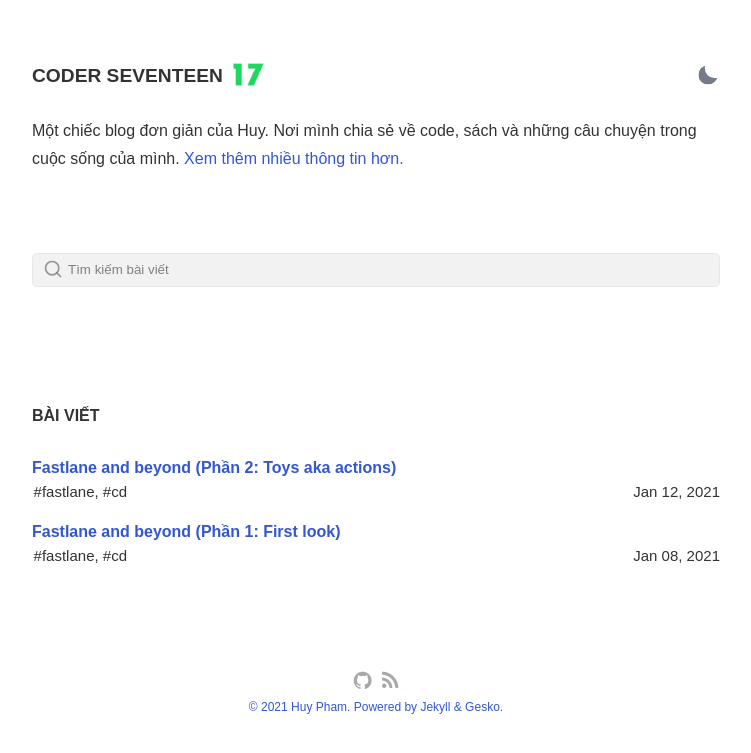
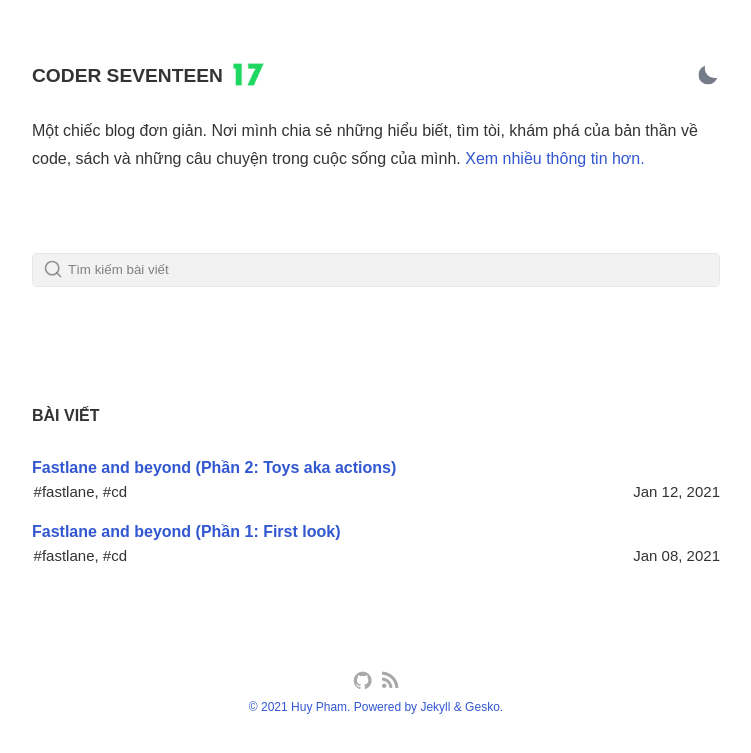
Before and after one commit to coder7eeN/coder7eeN.github.io, a Jekyll site: the page built from index.html, in a window 1280 px wide. Shown: the top 753 px of the page, without its empty margins (264-1015 px from the left). Built offline with Jekyll 4.4.1, drawn with Linux system fonts in a browser that asks for light colours; some web fonts are replaced.

Commit message:
chore: check welcome

```diff
--- a/index.html
+++ b/index.html
@@ -12,8 +12,8 @@ layout: default
         </button>
     </div>
     <div class="bio">
-        Một chiếc blog đơn giản của Huy. Nơi mình chia sẻ về code, sách và những câu chuyện trong cuộc sống của mình.
-        <a href="{{ site.url }}/about"> Xem thêm nhiều thông tin hơn.</a>
+        Một chiếc blog đơn giản. Nơi mình chia sẻ những hiểu biết, tìm tòi, khám phá của bản thần về code, sách và những câu chuyện trong cuộc sống của mình.
+        <a href="{{ site.url }}/about"> Xem nhiều thông tin hơn.</a>
         </p>
     </div>
 
```
Also changed, not shown: _posts/2021-01-12-fastlane-p2-actions.md (+1 -1 lines).
